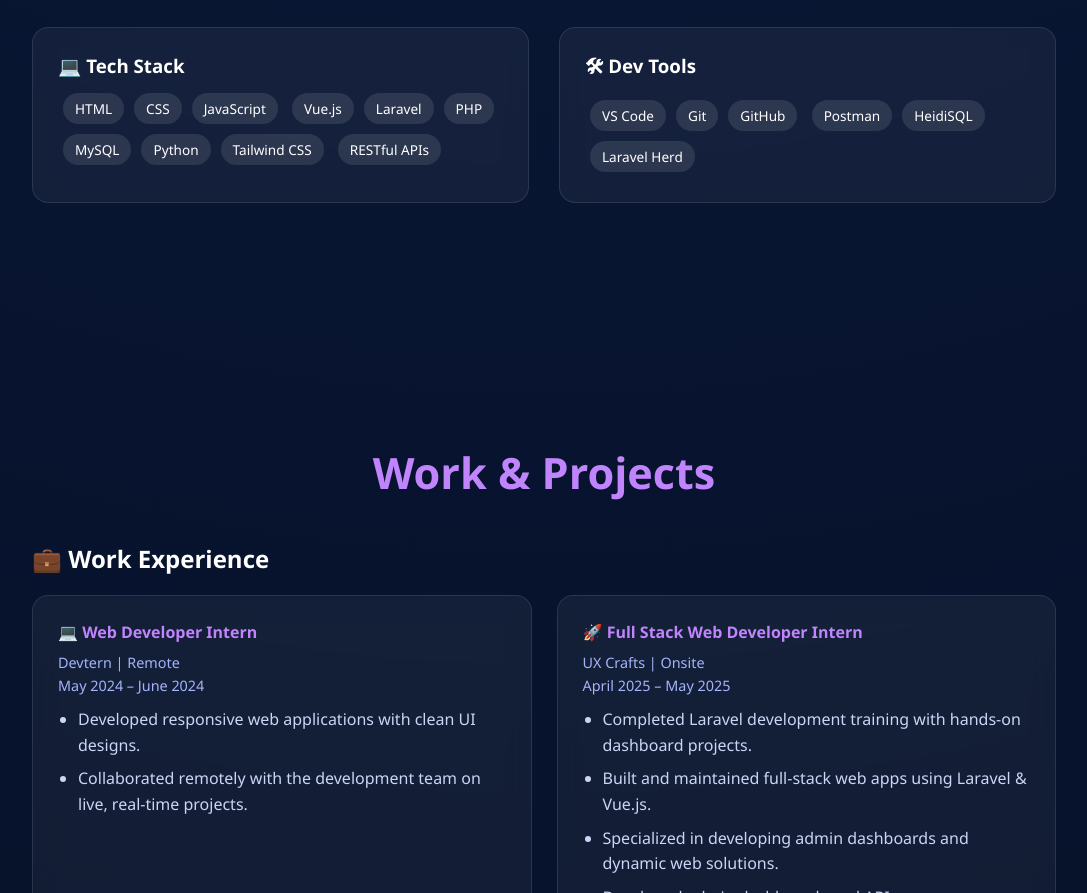
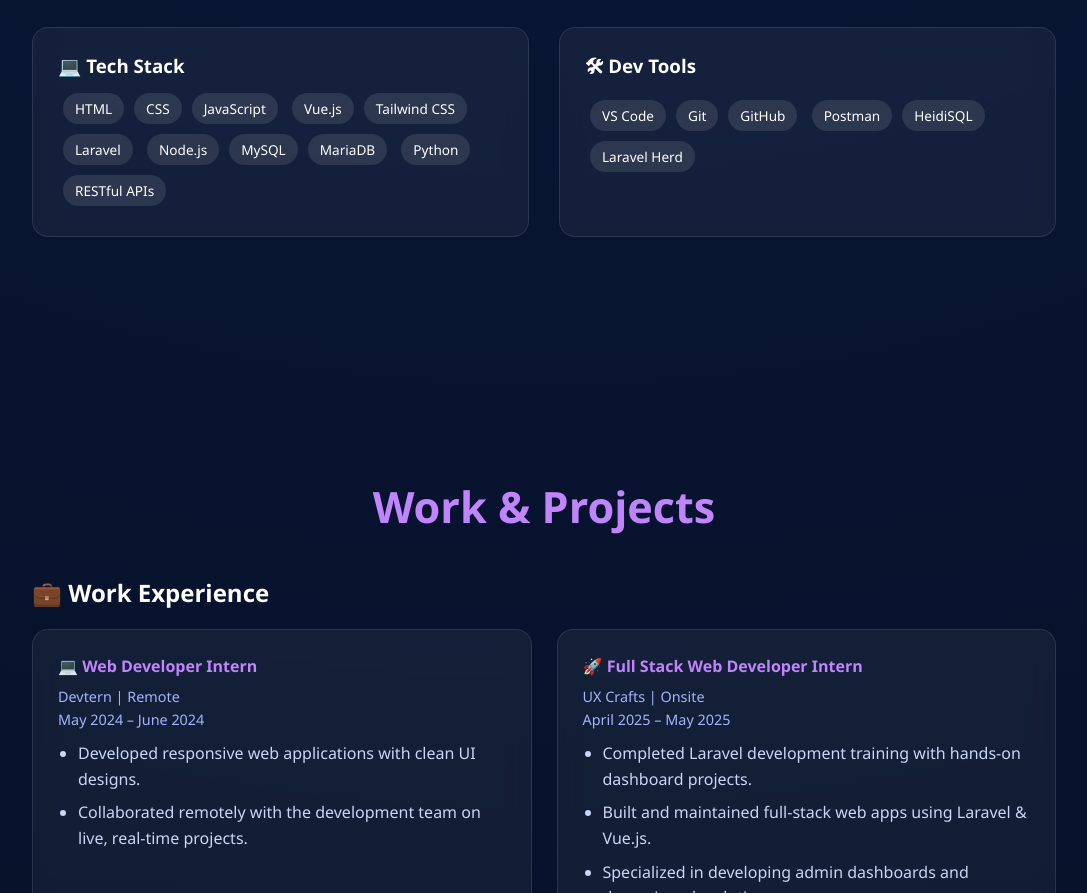
Before and after one commit to dev-rishitha/Portfolio, a plain HTML site: page index.html in a window 1280 px wide. Shown: the part 1291-2184 px from the top of the page, without its empty margins (96-1183 px from the left). Drawn offline with nearby package versions, Linux system fonts and the light colour scheme.

Commit message:
Fix HTML formatting issues in index.html

```diff
--- a/index.html
+++ b/index.html
@@ -102,9 +102,9 @@
       <h3>💻 Tech Stack</h3>
       <div class="tags">
         <span>HTML</span><span>CSS</span><span>JavaScript</span>
-        <span>Vue.js</span><span>Laravel</span><span>PHP</span>
-        <span>MySQL</span><span>Python</span><span>Tailwind CSS</span>
-        <span>RESTful APIs</span>
+        <span>Vue.js</span><span>Tailwind CSS</span><span>Laravel</span>
+        <span>Node.js</span><span>MySQL</span><span>MariaDB</span>
+        <span>Python</span><span>RESTful APIs</span>
       </div>
     </div>
 
```
